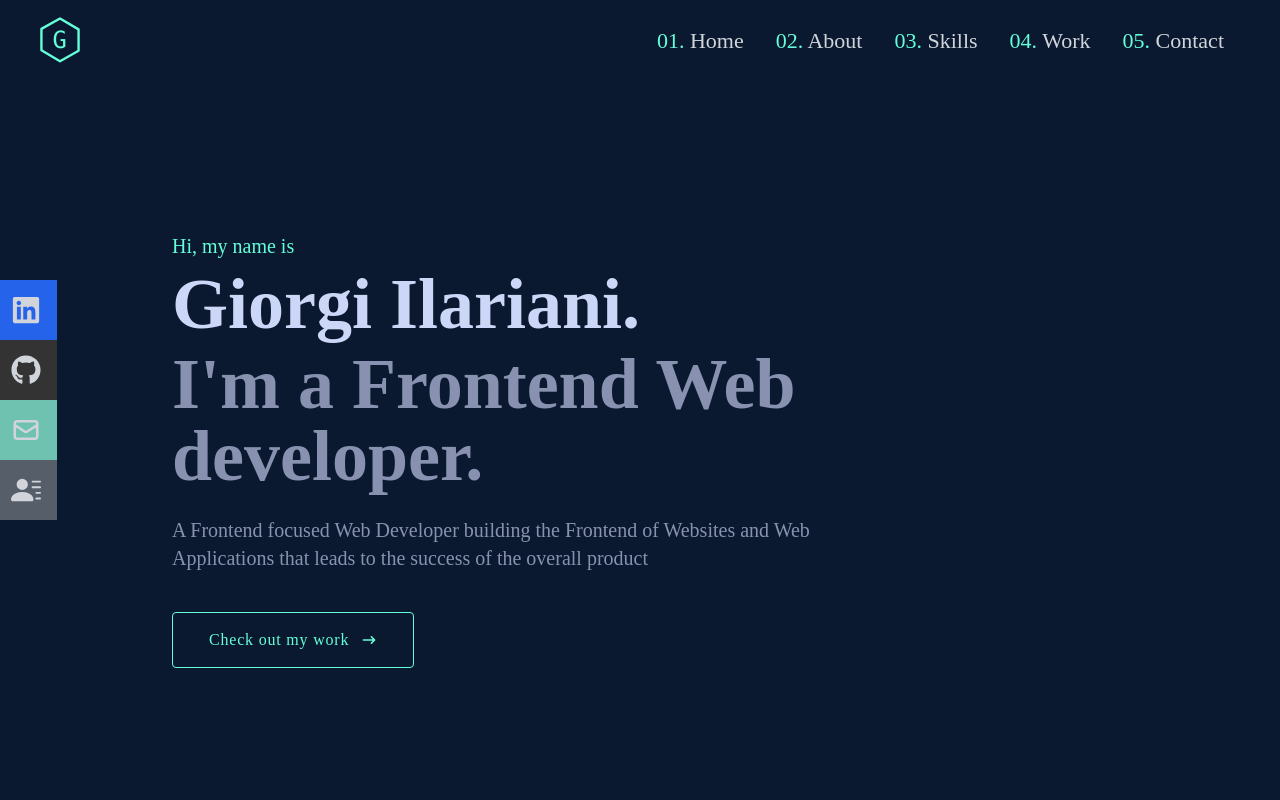
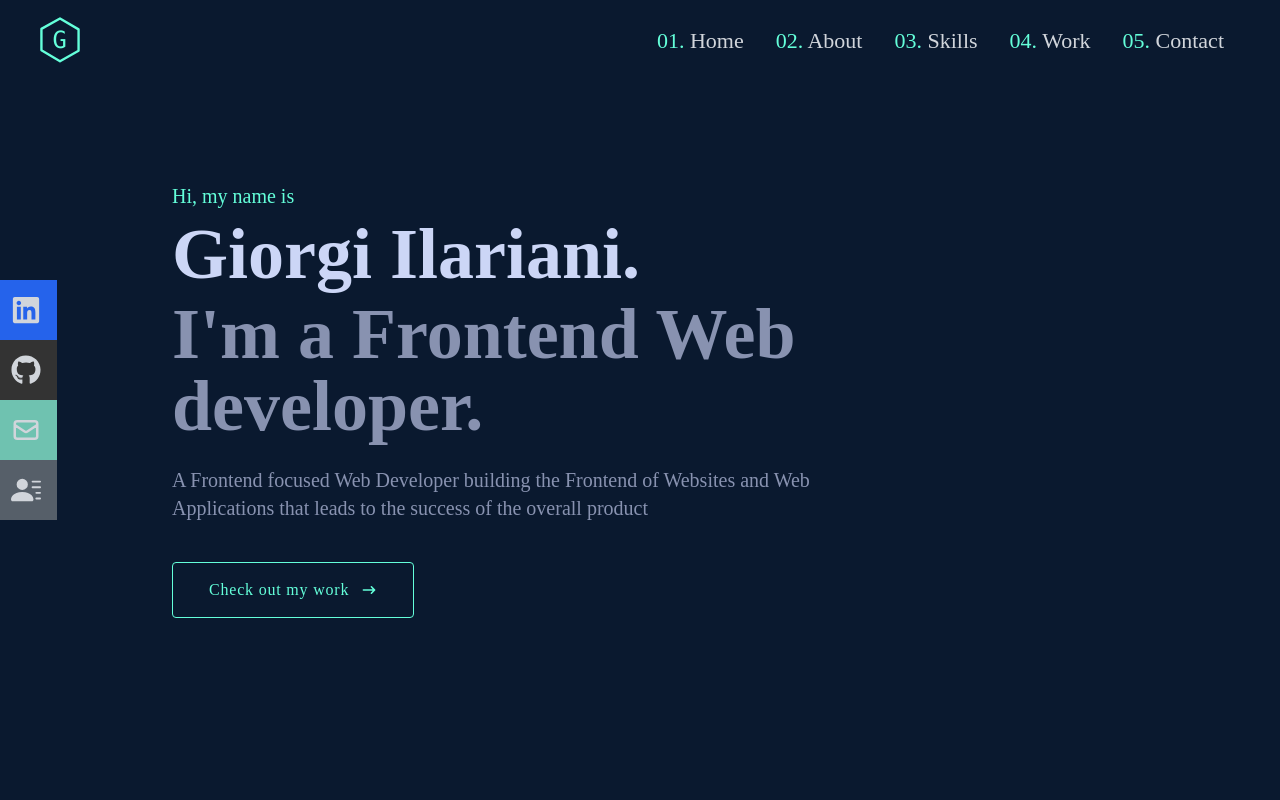
Before and after one commit to GiorgiIlariani/personal_portfolio, a React (Vite) app: page / in a window 1280 px wide. Shown: the top 800 px of the page. Built offline with nearby package versions, Linux system fonts and the light colour scheme.

Commit message:
working on errors

```diff
--- a/src/components/Home.tsx
+++ b/src/components/Home.tsx
@@ -3,7 +3,7 @@ import { Link } from "react-scroll";
 
 const Home = () => {
   return (
-    <div id="home" className="w-full  h-[100vh] pt-[100px] bg-[#0a192f]">
+    <div id="home" className="w-full h-[100vh] bg-[#0a192f]">
       {/* Container */}
       <div className="max-w-[1000px] mx-auto px-8 flex flex-col justify-center h-full">
         <p className="text-[#64ffda] text-xl">Hi, my name is</p>
--- a/src/components/Work.tsx
+++ b/src/components/Work.tsx
@@ -13,7 +13,7 @@ const Work = () => {
   const project = data;
 
   return (
-    <div id="work" className="w-full h-[100%]  text-gray-300 bg-[#0a192f]">
+    <div id="work" className="w-full h-auto  text-gray-300 bg-[#0a192f]">
       <div className="max-w-[1000px] mx-auto px-4 pt-[200px] flex flex-col justify-center w-full h-full">
         <div className="pb-8">
           <div className="flex items-center">
```
